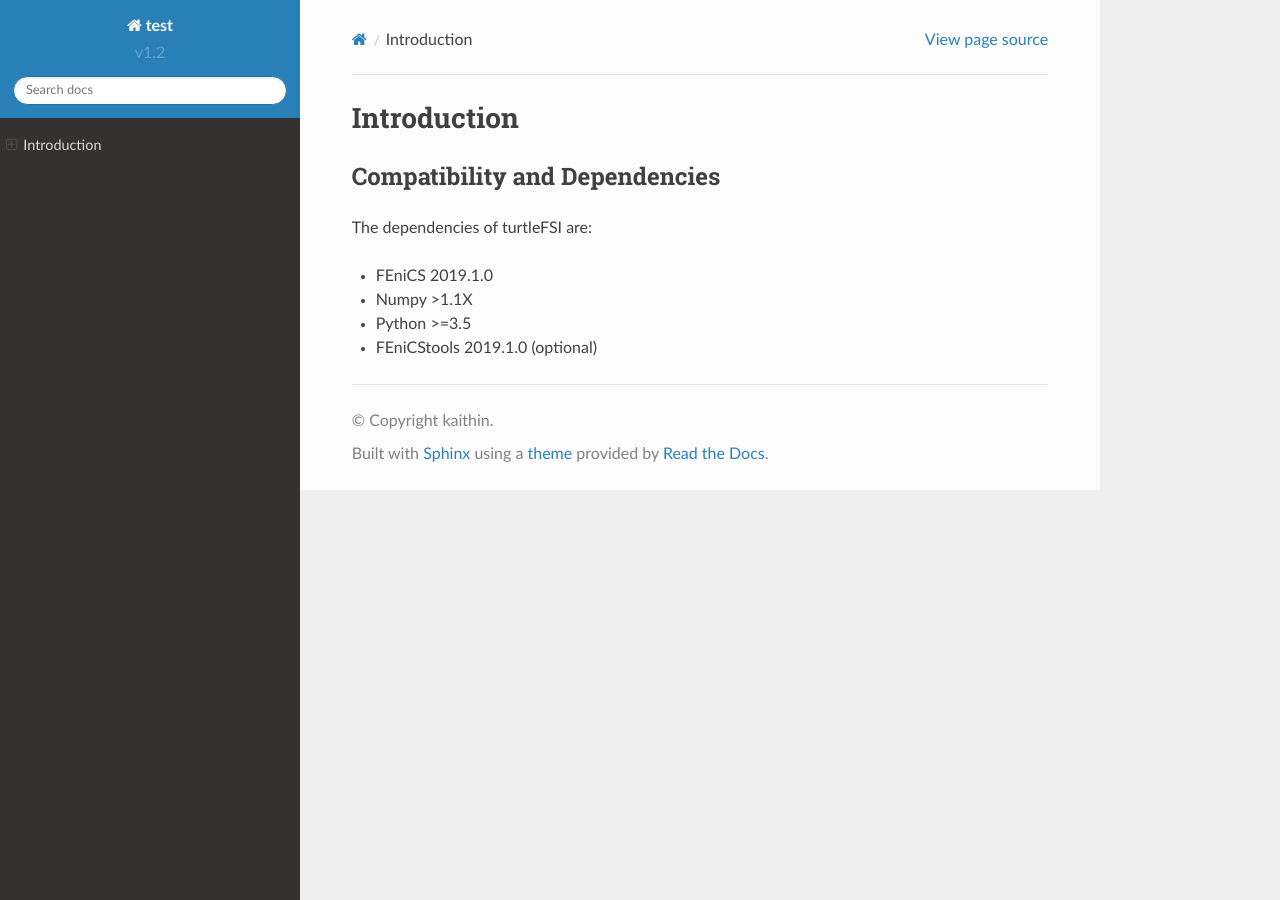
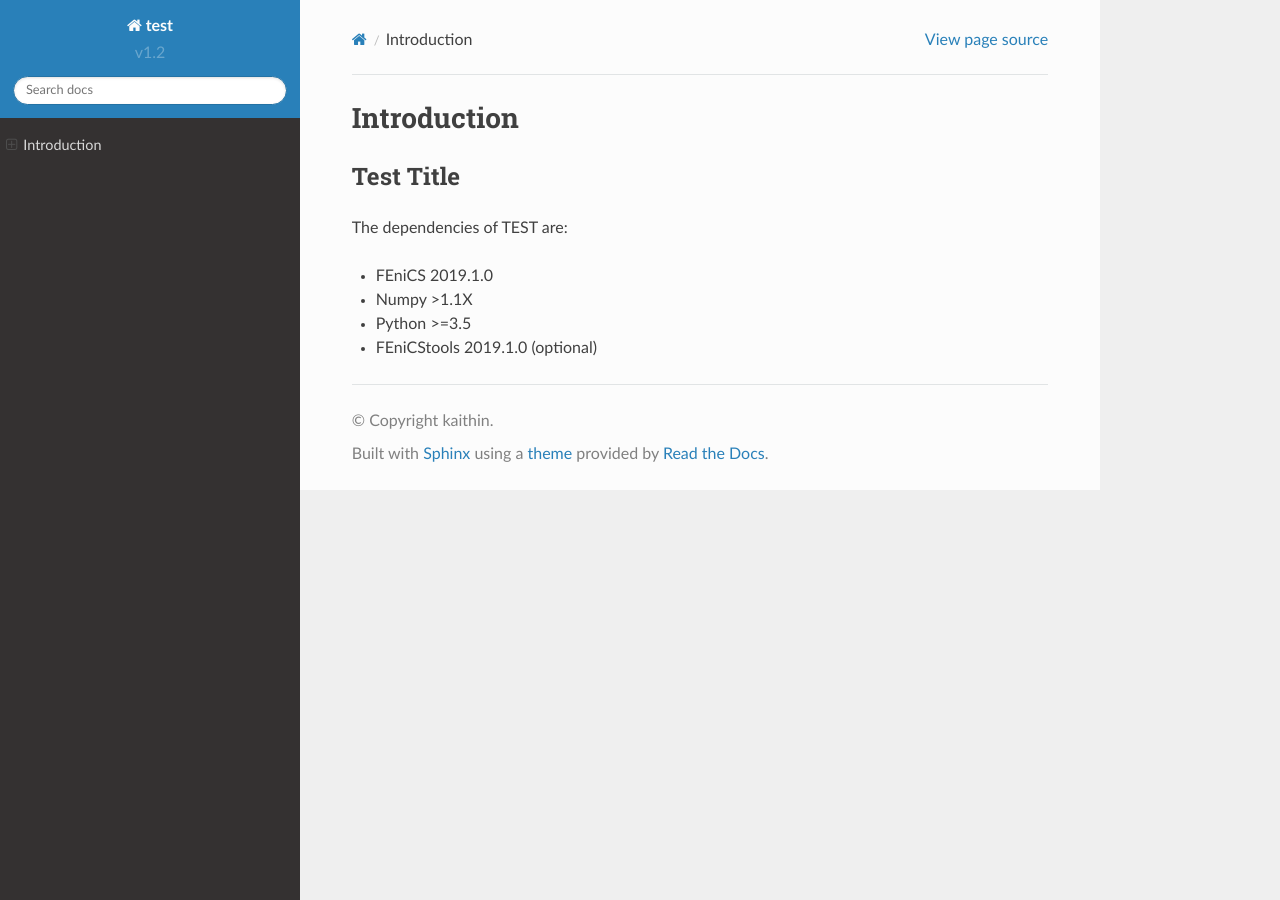
Before and after one commit to kaithin5/test, a Sphinx documentation site: the page built from docs/source/introduction.rst, in a window 1280 px wide. Built offline with Sphinx 7.4.7 and the Read the Docs theme 2.0.0, drawn with Linux system fonts in a browser that asks for light colours; pages that are not in the unit, such as notebooks, are missing from menus.

Commit message:
Update introduction.rst

```diff
--- a/docs/source/introduction.rst
+++ b/docs/source/introduction.rst
@@ -6,9 +6,9 @@
 Introduction
 ============
 
-Compatibility and Dependencies
+Test Title
 ==============================
-The dependencies of turtleFSI are:
+The dependencies of TEST are:
 
 * FEniCS 2019.1.0
 * Numpy >1.1X
```
